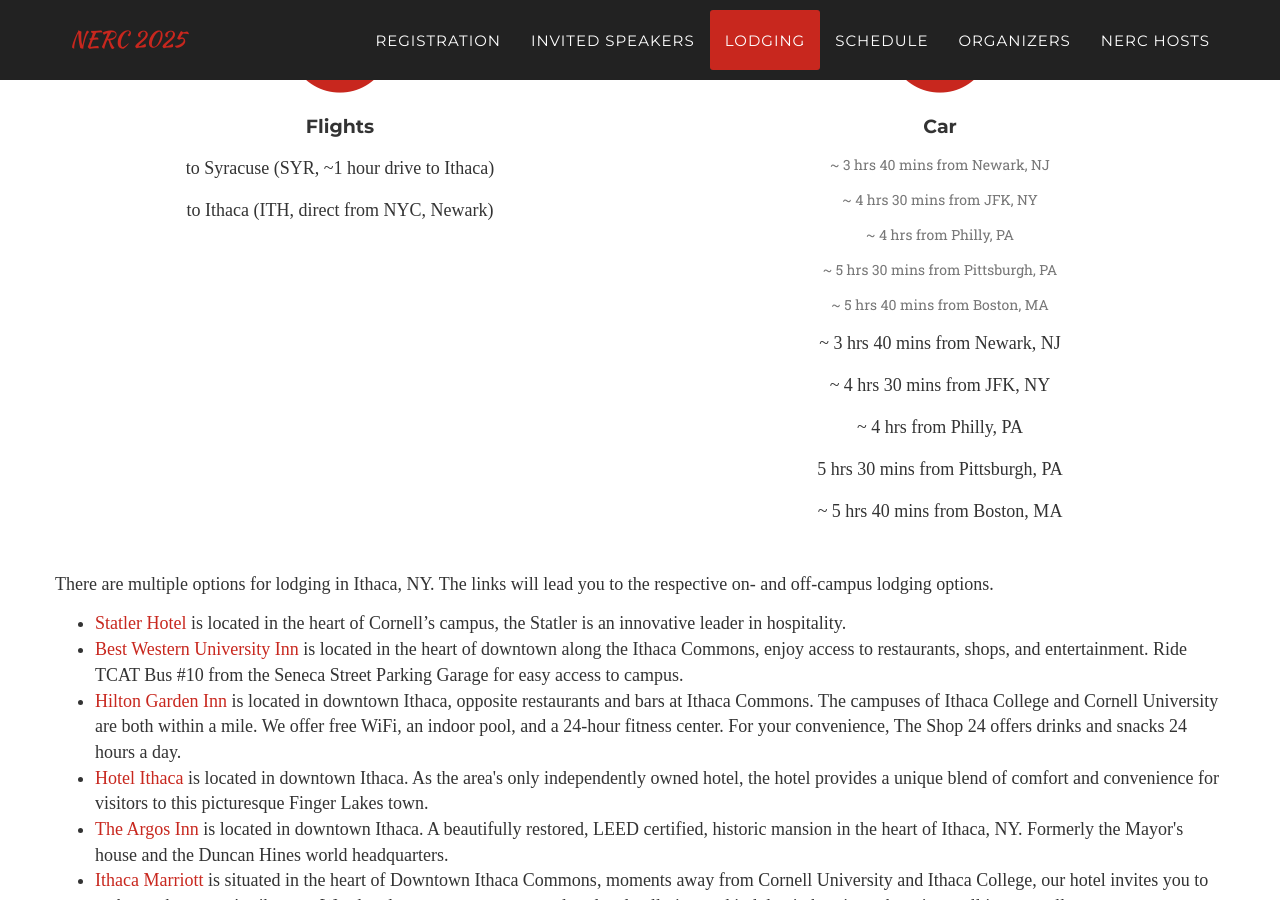
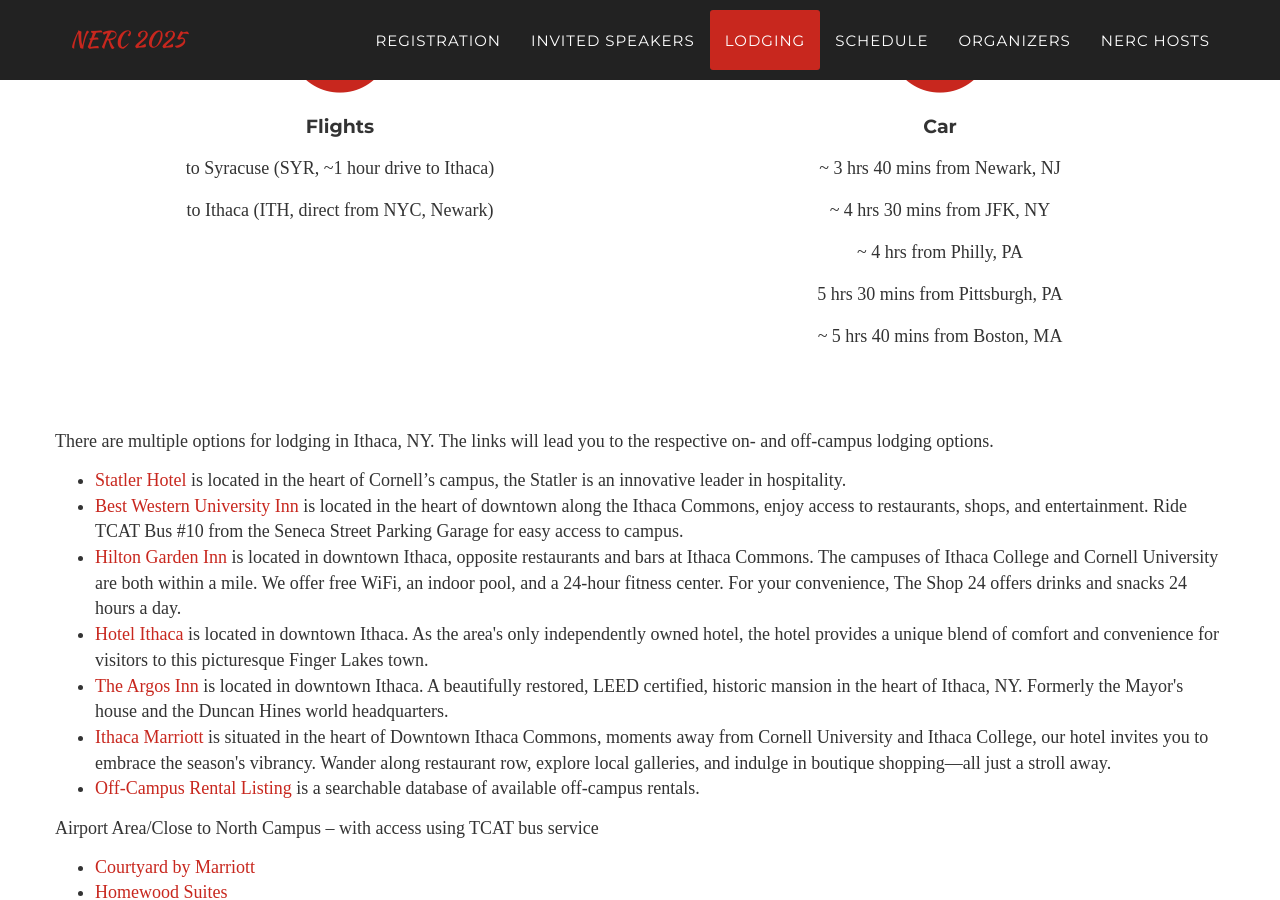
Before and after one commit to Cornell-Tech-AIRLab/cornell2025.nerc.io, a Jekyll site: the page built from index.html, in a window 1280 px wide and 900 px high, scrolled down 3015 px. Built offline with Jekyll 4.4.1, drawn with Linux system fonts in a browser that asks for light colours; some web fonts are replaced.

Commit message:
removing car text

```diff
--- a/_includes/lodging.html
+++ b/_includes/lodging.html
@@ -22,11 +22,6 @@
                             <i class="fa fa-car fa-stack-1x fa-inverse"></i>
                         </span>
                         <h4 class="registration-heading">Car</h4>
-                        <p class="text-muted">~ 3 hrs 40 mins from Newark, NJ</p>
-                        <p class="text-muted">~ 4 hrs 30 mins from JFK, NY</p>
-                        <p class="text-muted">~ 4 hrs from Philly, PA</p>
-                        <p class="text-muted">~ 5 hrs 30 mins from Pittsburgh, PA</p>
-                        <p class="text-muted">~ 5 hrs 40 mins from Boston, MA</p>
                         <p style="font-family: 'Times New Roman', Times, serif; font-size: 18px;">~ 3 hrs 40 mins from Newark, NJ</p>
                         <p style="font-family: 'Times New Roman', Times, serif; font-size: 18px;">~ 4 hrs 30 mins from JFK, NY</p>
                         <p style="font-family: 'Times New Roman', Times, serif; font-size: 18px;">~ 4 hrs from Philly, PA</p>
@@ -35,7 +30,7 @@
                     </div>
                 </div>
 
-                <p style="font-family: 'Times New Roman', Times, serif; font-size: 18px;"><br>There are multiple options for lodging in Ithaca, NY. The links will lead you to the respective on- and off-campus lodging options.</p>
+                <p style="font-family: 'Times New Roman', Times, serif; font-size: 18px;"><br><br>There are multiple options for lodging in Ithaca, NY. The links will lead you to the respective on- and off-campus lodging options.</p>
 
                 <ul style="font-family: 'Times New Roman', Times, serif; font-size: 18px;">
                     <li><a href="https://statlerhotel.cornell.edu/">Statler Hotel</a> is located in the heart of Cornell’s campus, the Statler is an innovative leader in hospitality.</li>
```
